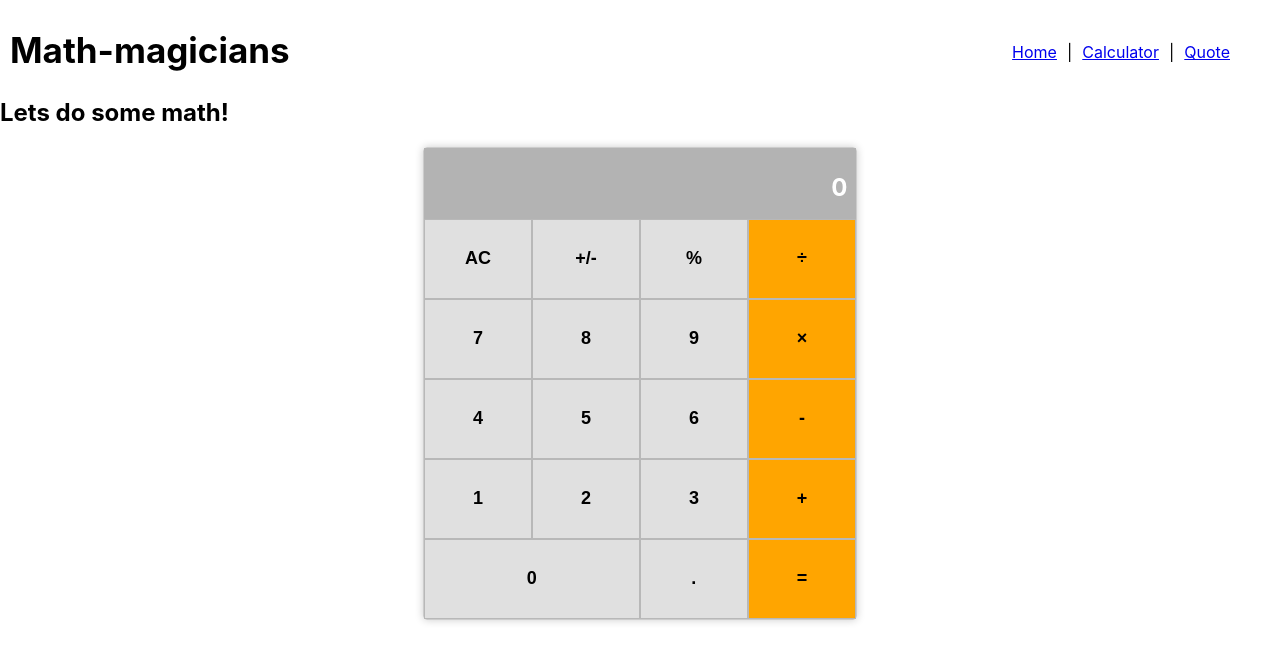
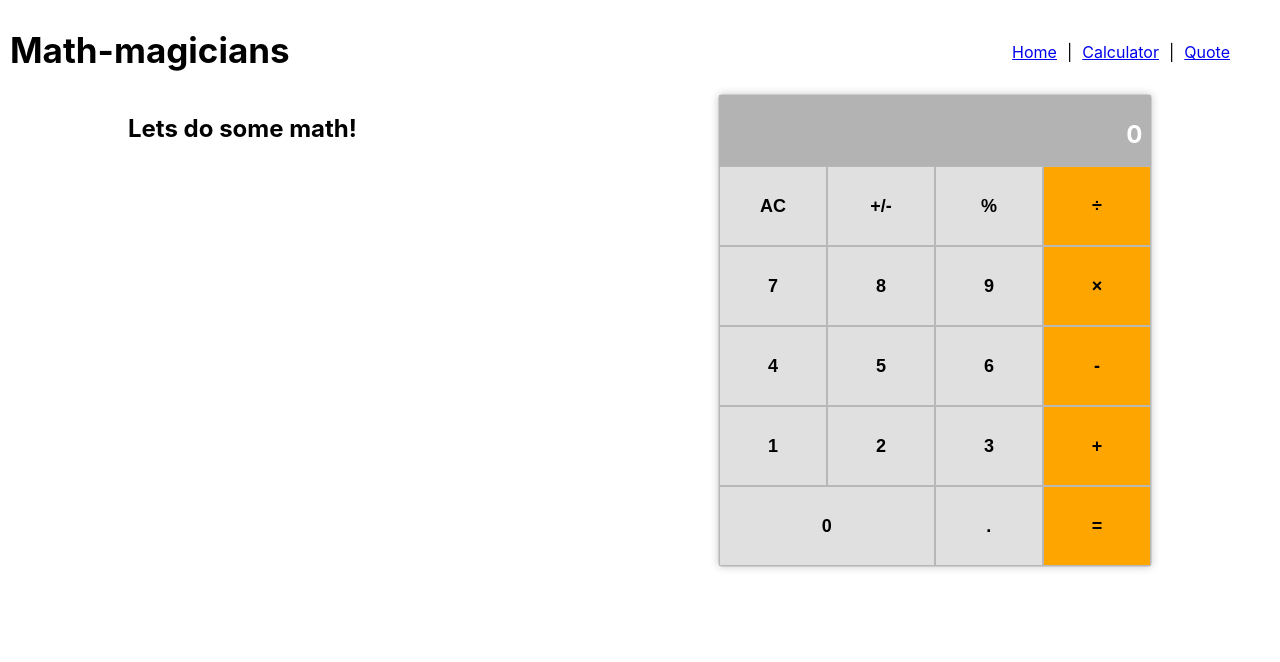
Before and after one commit to StevenWafeek/math-magicians, a React (Create React App) app: page /calculator in a window 1280 px wide. Shown: the top 662 px of the page. Built offline with nearby package versions, Linux system fonts and the light colour scheme.

Commit message:
Fix css files

```diff
--- a/src/components/Calculator.css
+++ b/src/components/Calculator.css
@@ -1,6 +1,5 @@
 .calculator {
   width: 432px;
-  margin: 0 auto;
   border: 1px solid #ccc;
   border-radius: 4px;
   box-shadow: 0 0 8px rgba(0, 0, 0, 0.2);
--- a/src/home/navigation.css
+++ b/src/home/navigation.css
@@ -19,3 +19,9 @@ ul {
 .home h1 {
   margin-bottom: 66px;
 }
+
+.calculatorPage {
+  display: flex;
+  justify-content: space-between;
+  padding: 0 10%;
+}
```
